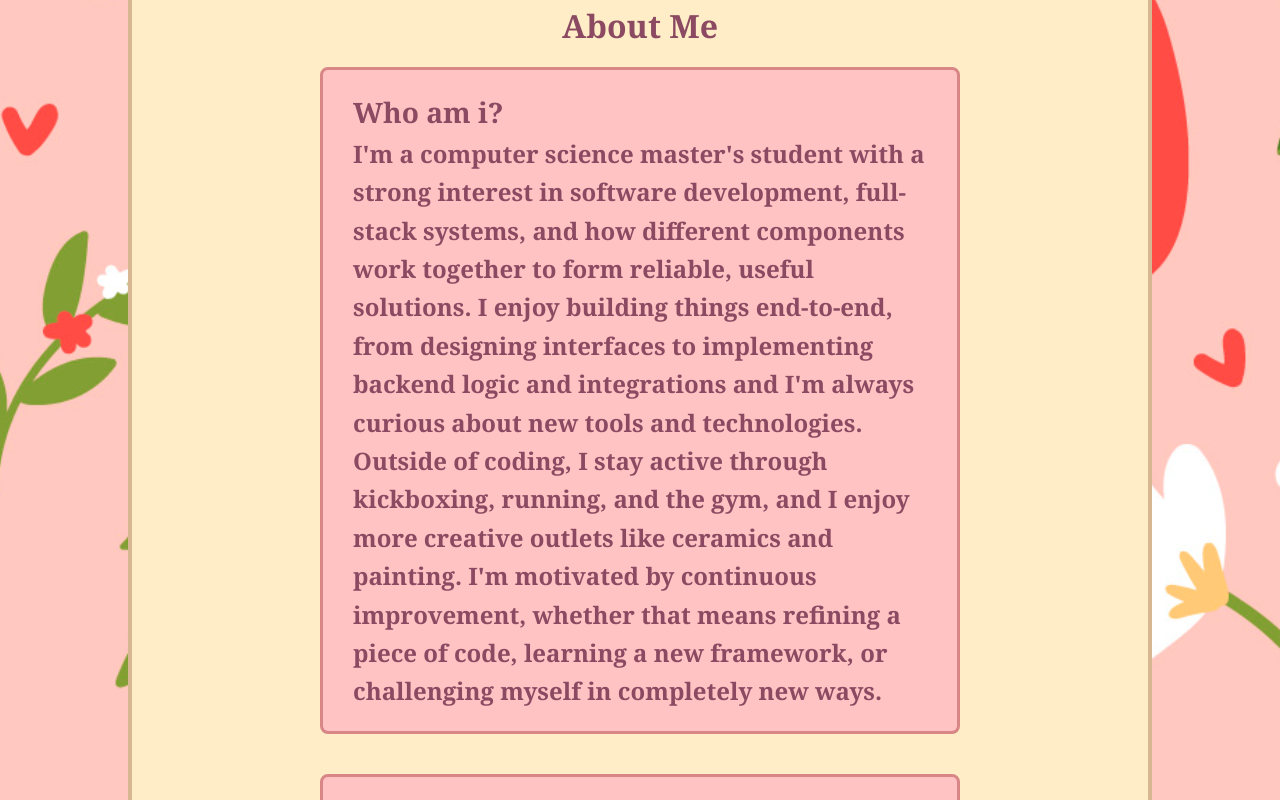
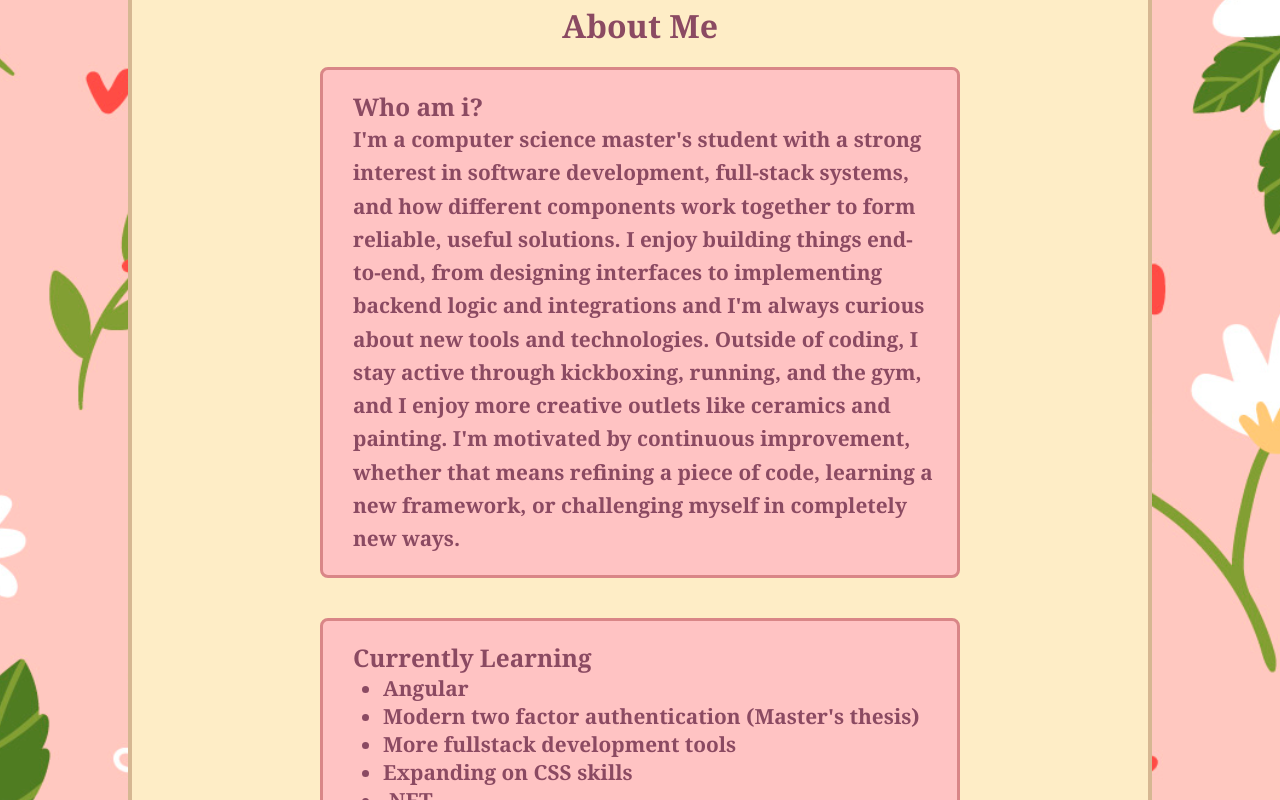
Before and after one commit to LCFranck/Personal-website, a Next.js app in the folder frontend/: page /about in a window 1280 px wide. Shown: the part 160-960 px from the top of the page. Built offline with nearby package versions, Linux system fonts and the light colour scheme; no server answers.

Commit message:
slightly modified about me page

```diff
--- a/frontend/src/app/about/page.jsx
+++ b/frontend/src/app/about/page.jsx
@@ -11,11 +11,15 @@ const AboutPage = () => {
         <h1>About Me  </h1>
         <div className={styles.aboutContainer}>
           <div className={styles.leftBox}>
-            <p className={styles.textBox}>
+            <div className={styles.textBox}>
               <h3>Who am i?</h3>
+              <p>
+
                 I&apos;m a computer science master&apos;s student with a strong interest in software development, full-stack systems, and how different components work together to form reliable, useful solutions. I enjoy building things end-to-end, from designing interfaces to implementing backend logic and integrations and I&apos;m always curious about new tools and technologies.
                 Outside of coding, I stay active through kickboxing, running, and the gym, and I enjoy more creative outlets like ceramics and painting. I&apos;m motivated by continuous improvement, whether that means refining a piece of code, learning a new framework, or challenging myself in completely new ways.
-            </p>
+              </p>
+            </div>
+
 
             <ul className={styles.list}>
 
--- a/frontend/src/styles/About.module.css
+++ b/frontend/src/styles/About.module.css
@@ -37,7 +37,7 @@
     border-radius: 8px;
     box-shadow: 34 10px 10px rgba(0, 0, 0, 0.1);
     width: stretch;
-    font-size: 24px;
+    font-size: 130%;
     padding: 20px;
     padding-left: 30px;
     font-family: "Georgia", serif;
@@ -50,15 +50,15 @@
 
 
 .textBox {
-    width: 50vw;
+
     background-color: #ffc3c3;
     border: 3px solid #d98687;
     border-radius: 8px;
     box-shadow: 34 10px 10px rgba(0, 0, 0, 0.1);
 
 
-  width: stretch;
-    font-size: 24px;
+    width: stretch;
+    font-size: 130%;
     padding: 20px;
     padding-left: 30px;
     font-family: "Georgia", serif;
```
